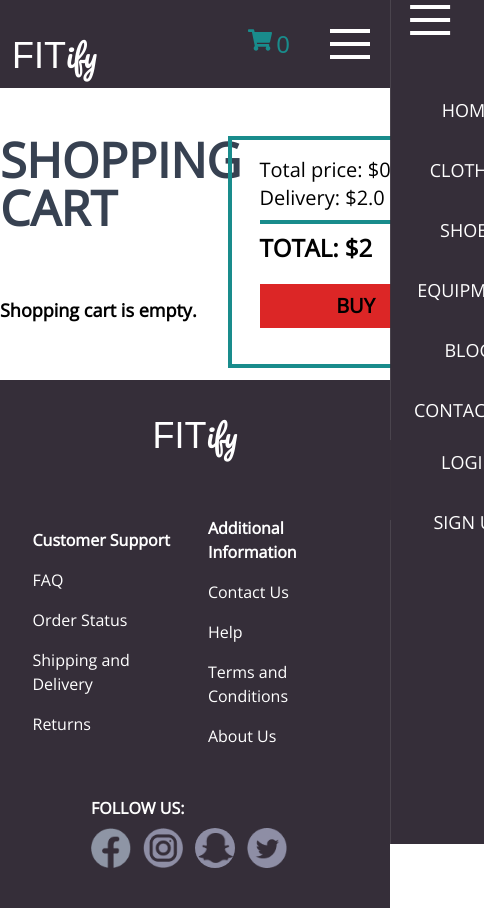
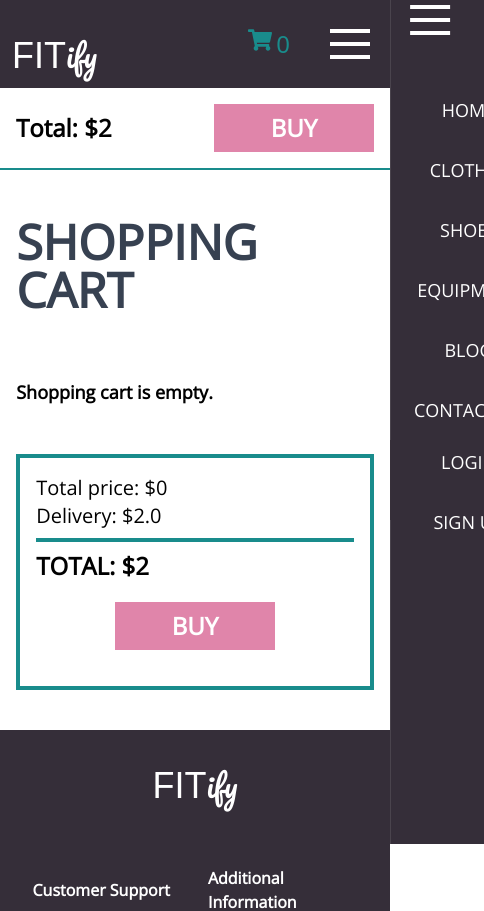
Before and after one commit to ikozul00/Fitify-web-app, a Next.js app in the folder fitify-web-app/: page /cart in a window 390 px wide. Shown: the top 911 px of the page, 484 px wide, since content can reach past the window. Built offline with nearby package versions, Linux system fonts and the light colour scheme; a web font is replaced by a local one.

Commit message:
Cart is responsive

```diff
--- a/fitify-web-app/components/cart/product.js
+++ b/fitify-web-app/components/cart/product.js
@@ -4,7 +4,6 @@ import { useEffect } from "react";
 const Product = ({item, decreaseAmount, increaseAmount, removeItem}) => {
 
     useEffect(() => {
-        console.log(item.amount);
         let decreaseButton = document.getElementById("decrease-button");
         let increaseButton =  document.getElementById("increase-button");
         if(item.amount<=1){
@@ -21,7 +20,7 @@ const Product = ({item, decreaseAmount, increaseAmount, removeItem}) => {
 
     return(
         <div className="border-2 border-fitify-green my-5 w-full flex">
-        <div className=" w-56 h-56 relative">
+        <div className=" md:w-56 w-52 h-56 relative">
         <Image
                 src={item.image.url}
                 alt={`Product ${item.title} image`}
@@ -29,16 +28,16 @@ const Product = ({item, decreaseAmount, increaseAmount, removeItem}) => {
                 objectFit="cover"
         />
         </div>
-        <div className=" flex flex-col justify-center ml-10 text-lg w-5/6">
-            <h2 className="font-bold text-xl">{item.title}</h2>
+        <div className=" flex flex-col justify-center ml-10 md:text-lg text-base w-5/6">
+            <h2 className="font-bold md:text-xl text-lg">{item.title}</h2>
             <p className="mt-2">Size: {item.size}</p>
             <p className="p-0 m-0 flex content-center"> Amount:
-                <button id="decrease-button" className="font-bold bg-fitify-purple mx-2 text-white rounded-2xl px-3 text-center hover:scale-105 disabled:opacity-60" onClick={() => decreaseAmount(item.id,item.size)} > - </button>
+                <button id="decrease-button" className="font-bold bg-fitify-purple mx-2 text-white rounded-2xl md:px-3 px-2 text-center hover:scale-105 disabled:opacity-60" onClick={() => decreaseAmount(item.id,item.size)} > - </button>
                 {item.amount}
-                <button id="increase-button" className="font-bold bg-fitify-purple mx-2 text-white rounded-2xl px-3 text-center hover:scale-105 disabled:opacity-60" onClick={()=> increaseAmount(item.id,item.size)}>+</button>
+                <button id="increase-button" className="font-bold bg-fitify-purple mx-2 text-white rounded-2xl md:px-3 px-2 text-center hover:scale-105 disabled:opacity-60" onClick={()=> increaseAmount(item.id,item.size)}>+</button>
             </p>
-            <p className="mt-4">Price: <span className="font-bold">${Math.round((item.price*item.amount+Number.EPSILON)*100)/100}</span></p>
-            <button className=" bg-fitify-purple text-white py-2 px-2 place-self-end mr-8 hover:opacity-60" onClick={() => removeItem(item.id, item.size)}>Remove</button>
+            <p className="mt-4 flex items-center">Price: <span className="font-extrabold md:text-2xl text-xl ml-2">${Math.round((item.price*item.amount+Number.EPSILON)*100)/100}</span></p>
+            <button className=" bg-fitify-purple text-white py-2 px-2 place-self-end sm:mr-8 mr-4 mt-4 hover:opacity-60" onClick={() => removeItem(item.id, item.size)}>Remove</button>
         </div>
         </div>
     );
--- a/fitify-web-app/components/cart/totalContainer.js
+++ b/fitify-web-app/components/cart/totalContainer.js
@@ -1,7 +1,7 @@
 import { useEffect, useState} from "react";
 import { useRouter } from "next/router";
 
-const TotalContainer = ({items}) => {
+const TotalContainer = ({items, mobile}) => {
     const [totalPrice, setTotalPrice] = useState(0);
     const [total, setTotal] = useState(0);
     const router=useRouter();
@@ -19,12 +19,14 @@ const TotalContainer = ({items}) => {
     }
 
     return(
-        <section className="font-open-sans border-4 border-fitify-green h-min px-7 py-4 mt-12 text-xl">
-            <p>Total price: ${totalPrice}</p>
-            <p>Delivery: $2.0</p>
-            <hr className="border-2 border-solid border-fitify-green my-2 bg-fitify-green"></hr>
-            <p className="text-2xl font-bold">TOTAL: ${total}</p>
-            <button className="mx-auto w-48 my-5 py-2 bg-red-600 font-bold hover:opacity-70" onClick = {(e) => Buy(e)}>BUY</button>
+        <section className={`font-open-sans sm:block
+        ${mobile ? "flex justify-between border-b-2 items-center w-full " : "sm:mt-12 mt-6 mb-10 border-4 sm:w-auto w-11/12 sm:mx-0 mx-auto flex flex-col justify-center"}
+        border-fitify-green h-min md:px-7 px-4 py-4  md:text-xl sm:text-lg text-xl`}>
+            {!mobile && <p>Total price: ${totalPrice}</p>}
+            {!mobile && <p>Delivery: $2.0</p>}
+            {!mobile && <hr className="border-2 border-solid border-fitify-green my-2 bg-fitify-green"></hr>}
+            <p className={`md:text-2xl sm:text-xl text-2xl  font-bold ${!mobile ? "uppercase " : " "}`}>Total: ${total}</p>
+            <button className={` md:w-48 w-40 ${mobile ? "my-0" : "my-5 mx-auto"} py-2 bg-fitify-pink text-white font-bold text-2xl ${totalPrice<=0 ? "opacity-50" : "hover:opacity-70"} `} onClick = {(e) => Buy(e)}>BUY</button>
         </section>
     );
 }
--- a/fitify-web-app/pages/cart/index.js
+++ b/fitify-web-app/pages/cart/index.js
@@ -7,14 +7,15 @@ import Product from "../../components/cart/product";
 const Cart = ({items, increaseAmount, decreaseAmount, removeItem}) => {
     return(
         <>
-            <div className="font-open-sans w-full flex justify-around">
-                <section className=" w-7/12 mb-14">
-                    <h1 className="text-5xl uppercase mt-12 text-gray-700 font-semibold mb-16">Shopping Cart</h1>
+            <div className="font-open-sans w-full flex sm:flex-row flex-col justify-around">
+            <div className="sm:hidden block"><TotalContainer items={items} mobile={true}/></div>
+                <section className=" md:w-7/12 sm:w-8/12 w-11/12 sm:mx-0 mx-auto sm:mb-14 mb-6">
+                    <h1 className="text-5xl  uppercase mt-12 text-gray-700 font-semibold mb-16">Shopping Cart</h1>
                     {(items.length === 0) && <p className="text-lg font-semibold">Shopping cart is empty.</p> }
                     {items.map((item)=>
                             <Product item = {item} decreaseAmount = {decreaseAmount} increaseAmount = {increaseAmount} removeItem = {removeItem}/>)}
                 </section>
-                <TotalContainer items={items}/>
+                <TotalContainer items={items} mobile={false}/>
             </div>
 
 
--- a/fitify-web-app/tailwind.config.js
+++ b/fitify-web-app/tailwind.config.js
@@ -16,7 +16,8 @@ module.exports = {
         'fitify-green':'#198C8C',
         'fitify-green-light':'#d1e8e8',
         'fitify-purple' : '#6E6FB3',
-        'fitify-gray' : '#8E8EA5'
+        'fitify-gray' : '#8E8EA5',
+        'fitify-pink' : '#C20D57'
       },
       width: {
         '100': '15rem',
```
